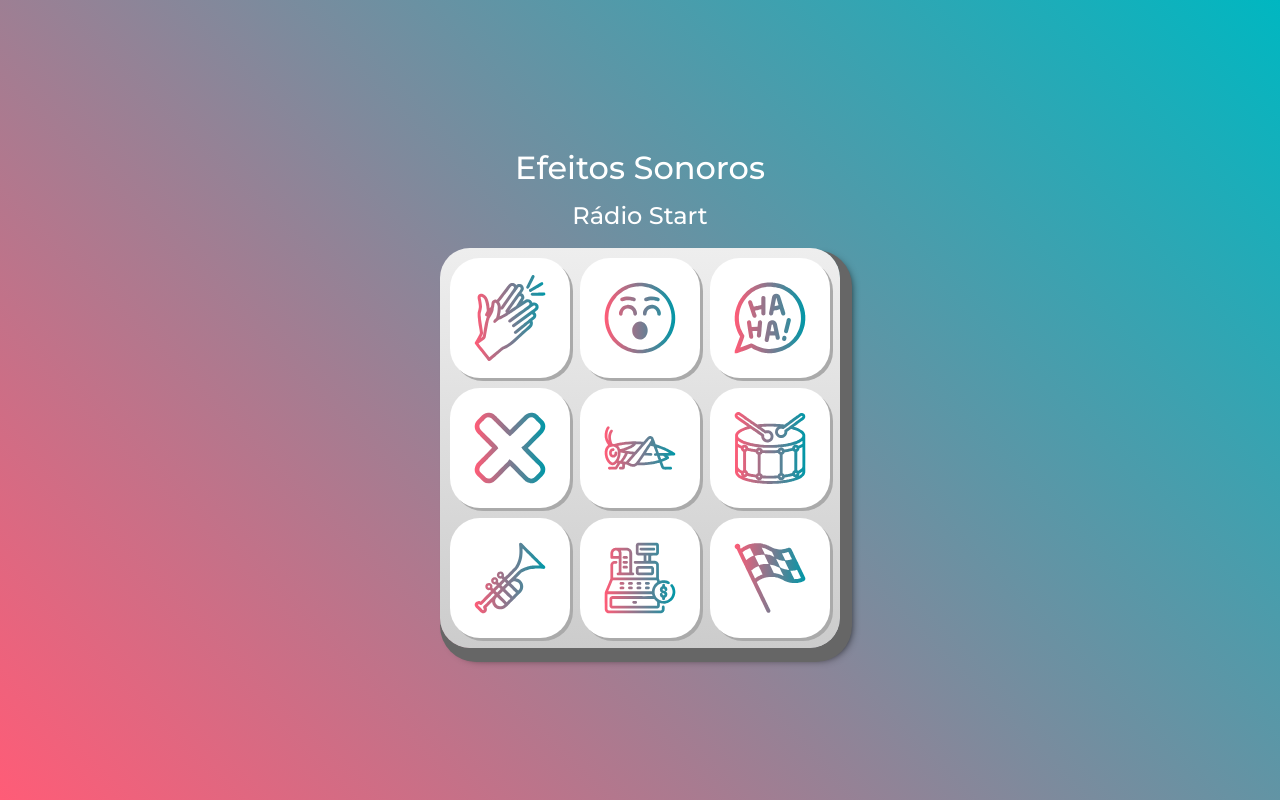
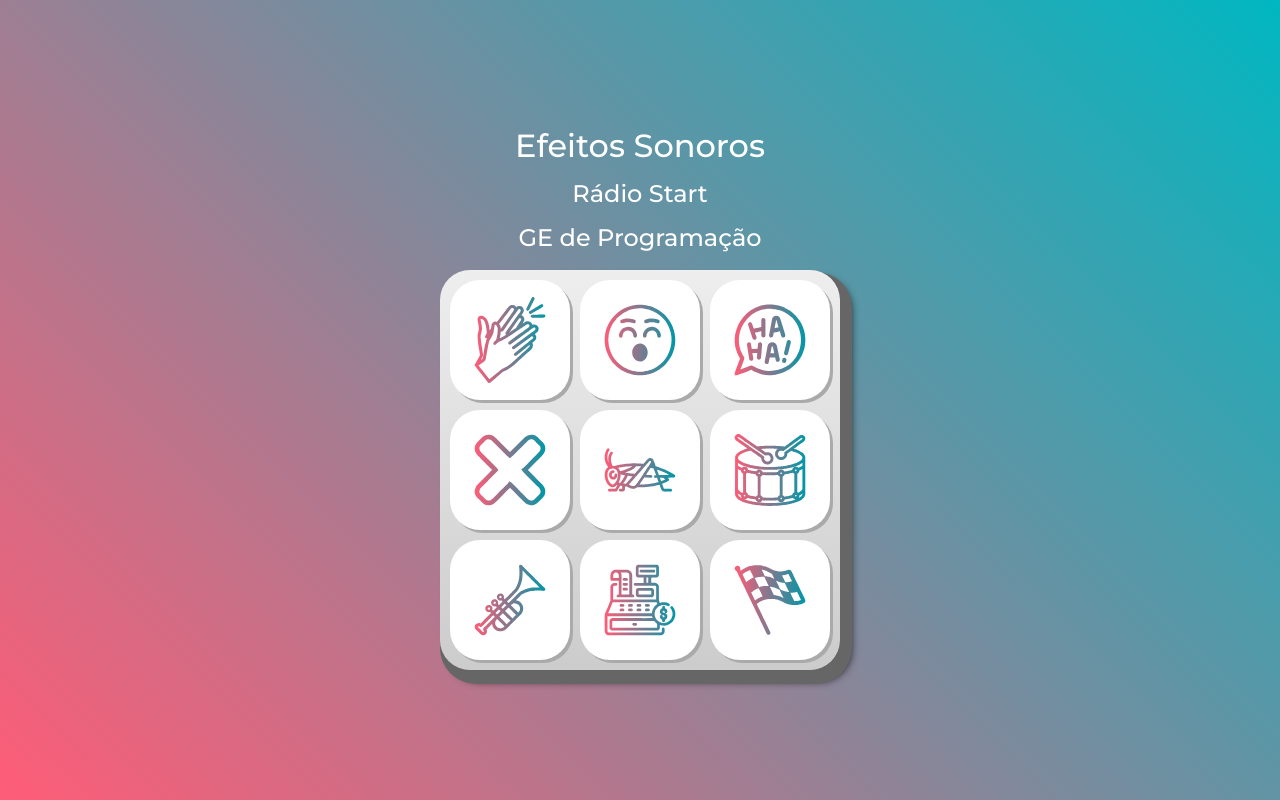
Before and after one commit to silviosnjr/EfeitosSonorosRadioStart, a plain HTML site: page index.html in a window 1280 px wide. Drawn offline with Linux system fonts and the light colour scheme.

Commit message:
Um novo subtítulo

```diff
--- a/index.html
+++ b/index.html
@@ -20,6 +20,7 @@
 
     <h1>Efeitos Sonoros</h1>
     <h2>Rádio Start</h2>
+    <h2>GE de Programação</h2>
 
     <section class="teclado">
         <button class="tecla tecla_aplausos"><img src="images/aplausos.svg" alt="Aplausos"></button>
```
